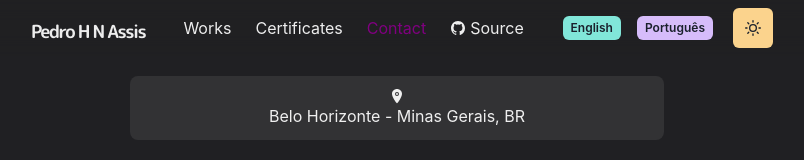
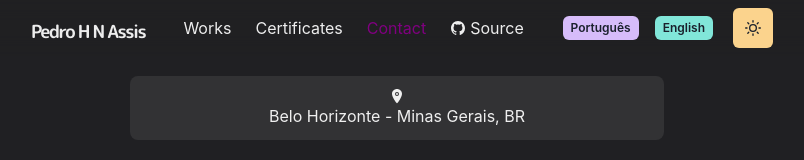
Before and after one commit to Phna-b/Portfolio, a Next.js app: page /contact in a window 1280 px wide. Shown: the top 160 px of the page, without its empty margins (243-1047 px from the left). Built offline with nearby package versions, Linux system fonts and the light colour scheme.

Commit message:
[FEAT] Tradução

```diff
--- a/components/language/LanguageSwitcher.js
+++ b/components/language/LanguageSwitcher.js
@@ -11,12 +11,13 @@ export default function LanguageSwitcher() {
 
   return (
     <HStack spacing={4}  borderRight="20px solid" borderColor="transparent"  >
+      <Button onClick={() => changeLanguage('pt')} colorScheme="purple" size="xs">
+        Português
+      </Button>
       <Button onClick={() => changeLanguage('en')} colorScheme="teal" size="xs">
         English
       </Button>
-      <Button onClick={() => changeLanguage('pt')} colorScheme="purple" size="xs">
-        Português
-      </Button>
+
     </HStack>
   );
 }
--- a/components/location.js
+++ b/components/location.js
@@ -1,12 +1,8 @@
 import { useEffect, useState } from 'react';
 import { IoLocation } from "react-icons/io5";
 
-
-
-
 const Location = () => {
   const [location, setLocation] = useState({ city: '', state: '', country: ''});
-
 
   useEffect(() => {
     fetch('/location.json')
--- a/pages/index.js
+++ b/pages/index.js
@@ -12,8 +12,6 @@ const Page = () => {
     return (
     <Layout>
       <Container>
-
-
 
             <Box display={{md:'flex'}}>
                 <Box flexGrow={1}>
```
